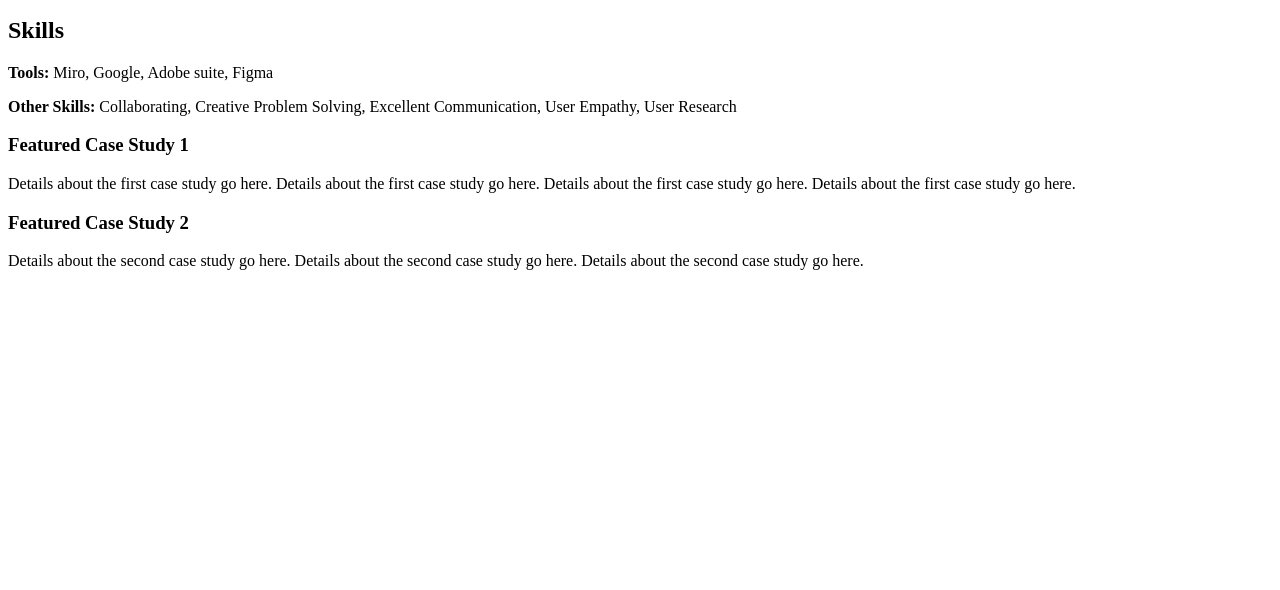
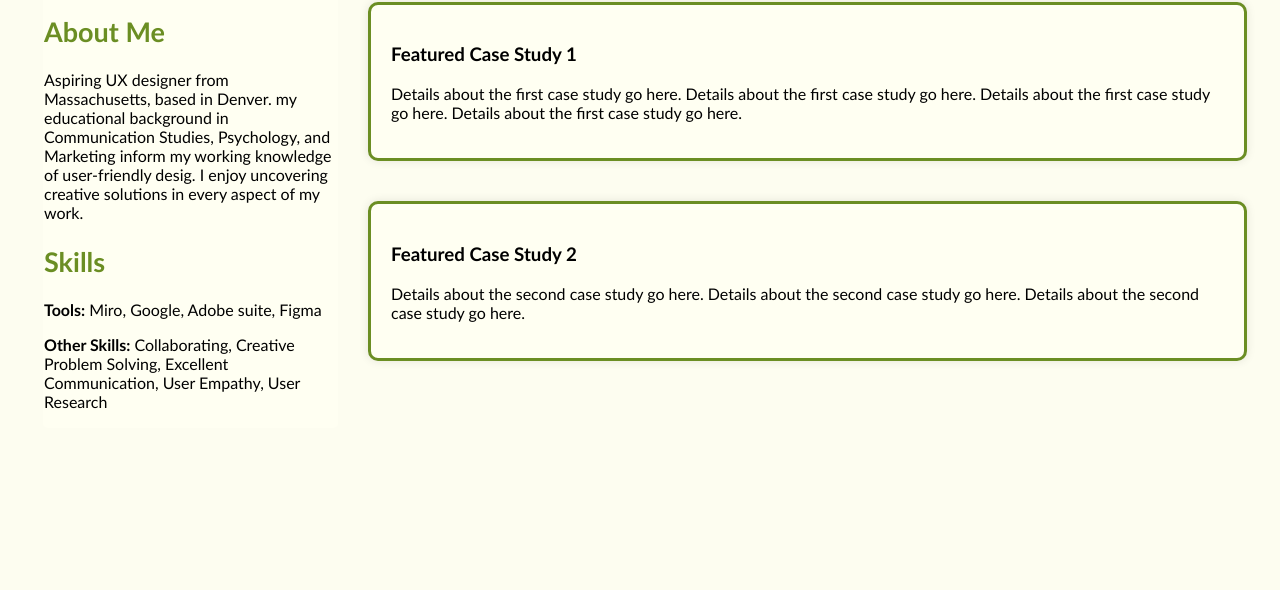
Before and after one commit to kjkay33/KKwebsite, a plain HTML site: page index.html in a window 1280 px wide. Shown: the part 210-800 px from the top of the page. Drawn offline with Linux system fonts and the light colour scheme; files that its build step writes are made by us from their sources; the site is published under a folder, as on GitHub Pages, so addresses that start at the root find nothing.

Commit message:
Update index.html

```diff
--- a/index.html
+++ b/index.html
@@ -3,7 +3,7 @@
 <head>
   <meta charset="UTF-8">
   <title>CodePen - Portfolio Draft 1</title>
-  <link rel="stylesheet" type="text/css" href="/style.css">
+  <link rel="stylesheet" type="text/css" href="GithubKK/style.css">
 
 </head>
 <body>
```
